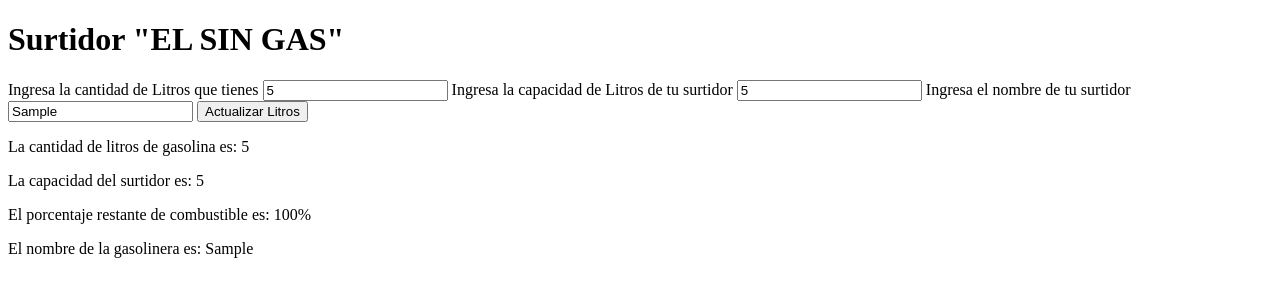
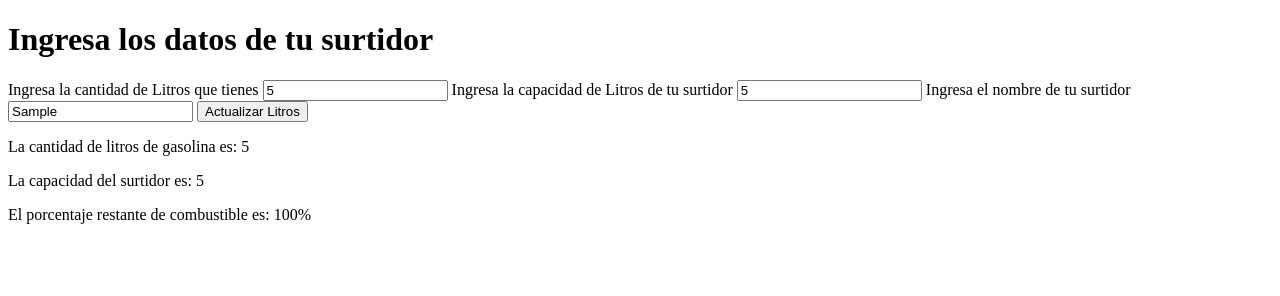
Before and after one commit to GCD418/GasolinaYa, a website built with Parcel: page adminIndex.html in a window 1280 px wide. Both pictures are taken after typing "5", "5", "Sample" into the empty fields and a click on the input "Actualizar Litros". Built offline with nearby package versions, Linux system fonts and the light colour scheme.

Commit message:
style: Cambiando el titulo de la página de administrador por el nombre de la gasolinera

```diff
--- a/adminIndex.html
+++ b/adminIndex.html
@@ -7,7 +7,8 @@
 </head>
 <body>
     <h1>
-        Surtidor "EL SIN GAS"
+        Ingresa los datos de tu surtidor
+        <br>
     </h1>
     <form id="liters_form">
         <label for="liter_quantity_input">Ingresa la cantidad de Litros que tienes</label>
--- a/src/adminPresenter.js
+++ b/src/adminPresenter.js
@@ -46,13 +46,13 @@ form.addEventListener("submit", (event) => {
     <p>La cantidad de litros de gasolina es: ${gasolinera.getFuelLiters()}</p>
     <p>La capacidad del surtidor es: ${gasolinera.getTotalCapacity()}</p>
     <p>El porcentaje restante de combustible es: ${gasolinera.getFuelPercent()}%</p>
-    <p>El nombre de la gasolinera es: ${gasolinera.getName()}</p>
     `;
 
-    updateColorBasenOnPercentCapacity(gasolinera.getFuelPercent());
+    updateColorBasedOnPercentCapacity(gasolinera.getFuelPercent());
+    name_fuel_station.innerHTML = `Estación de servicio "${gasolinera.getName()}"`;
 });
 
-updateColorBasenOnPercentCapacity = (percent) => {
+updateColorBasedOnPercentCapacity = (percent) => {
     if(percent <= 20){
         name_fuel_station.style.backgroundColor = "yellow";
     }
```
